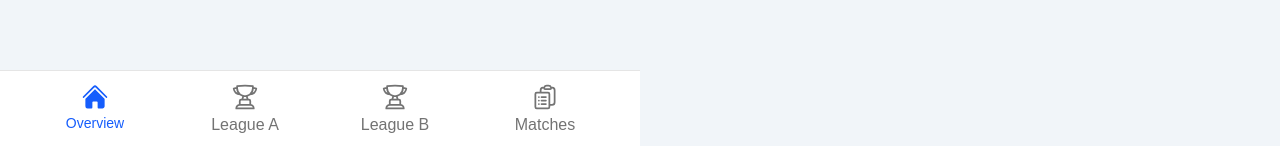
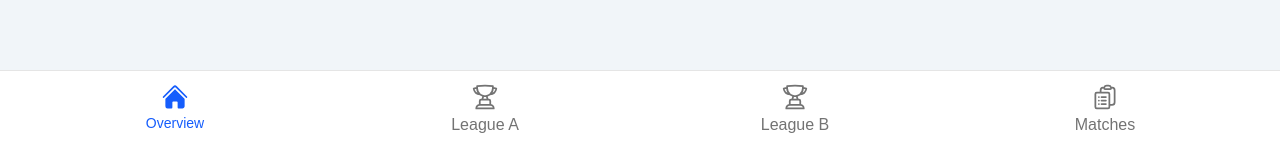
Before and after one commit to danielhc0228/my-tennis-app, a Next.js app: page / in a window 1280 px wide. Shown: the part 651-797 px from the top of the page. Built offline with nearby package versions, Linux system fonts and the light colour scheme; no server answers; the database is empty; a web font is replaced by a local one.

Commit message:
Edit tab component and layout.tsx for aesthetic tab

```diff
--- a/src/app/layout.tsx
+++ b/src/app/layout.tsx
@@ -26,7 +26,7 @@ export default function RootLayout({
     return (
         <html lang='en'>
             <body
-                className={`${geistSans.variable} ${geistMono.variable} antialiased`}
+                className={`${geistSans.variable} ${geistMono.variable} antialiased mx-auto`}
             >
                 <div>{children}</div>
                 <TabBar />
--- a/src/components/tab.tsx
+++ b/src/components/tab.tsx
@@ -16,7 +16,7 @@ import { usePathname } from "next/navigation";
 export default function TabBar() {
     const pathname = usePathname();
     return (
-        <div className='fixed bottom-0 mx-auto grid w-full max-w-screen-sm grid-cols-4 border-t border-neutral-200 bg-white px-5 py-3'>
+        <div className='fixed bottom-0 mx-auto grid w-full grid-cols-4 border-t border-neutral-200 bg-white px-5 py-3'>
             <Link
                 href='/'
                 className={`flex flex-col items-center gap-0.5 ${
```
